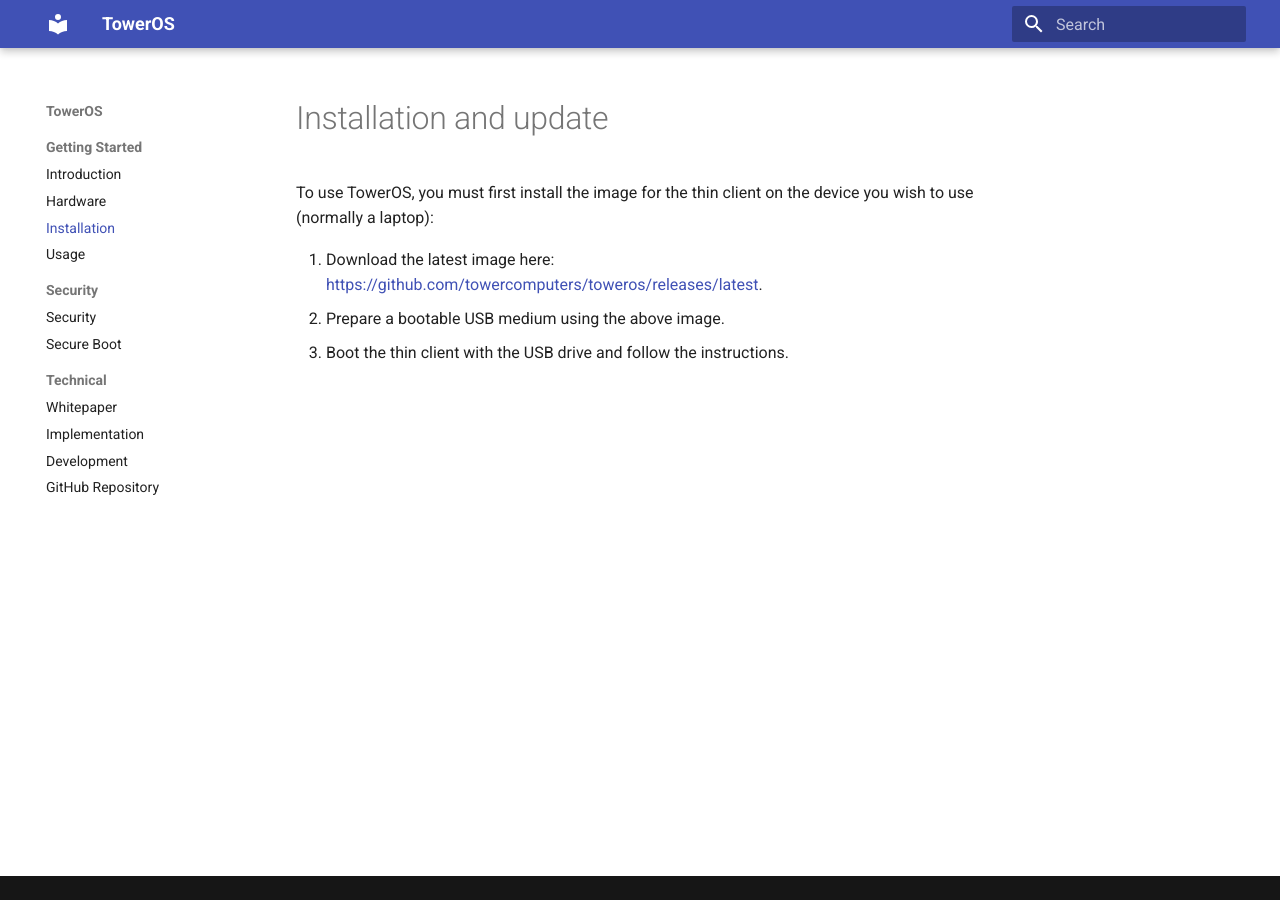
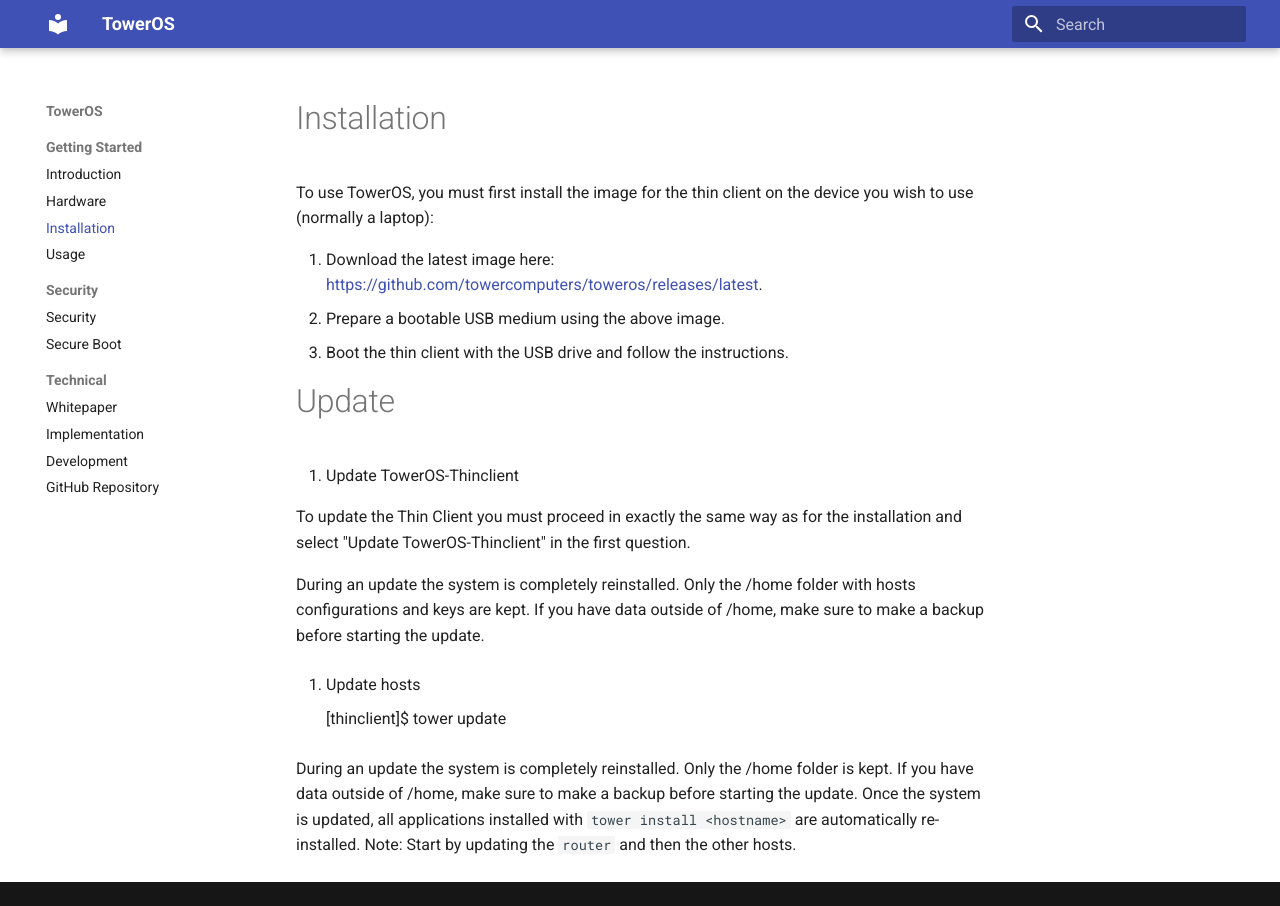
Before and after one commit to towercomputers/toweros, an MkDocs documentation site: the page built from docs/src/installation.md, in a window 1280 px wide. Built offline with MkDocs 1.6.1 and Material for MkDocs 9.7.7, drawn with Linux system fonts in a browser that asks for light colours.

Commit message:
update docs with update

```diff
--- a/docs/src/installation.md
+++ b/docs/src/installation.md
@@ -1,7 +1,23 @@
-# Installation and update
+# Installation
 
 To use TowerOS, you must first install the image for the thin client on the device you wish to use (normally a laptop):
 
 1. Download the latest image here: [https://github.com/towercomputers/toweros/releases/latest](https://github.com/towercomputers/toweros/releases/latest).
 2. Prepare a bootable USB medium using the above image.
 3. Boot the thin client with the USB drive and follow the instructions.
+
+# Update
+
+1. Update TowerOS-Thinclient
+
+To update the Thin Client you must proceed in exactly the same way as for the installation and select "Update TowerOS-Thinclient" in the first question.
+
+During an update the system is completely reinstalled. Only the /home folder with hosts configurations and keys are kept. If you have data outside of /home, make sure to make a backup before starting the update.
+
+2. Update hosts
+
+    [thinclient]$ tower update <hostname>
+
+During an update the system is completely reinstalled. Only the /home folder is kept. If you have data outside of /home, make sure to make a backup before starting the update.
+Once the system is updated, all applications installed with `tower install <hostname>` are automatically re-installed.
+Note: Start by updating the `router` and then the other hosts.
```
